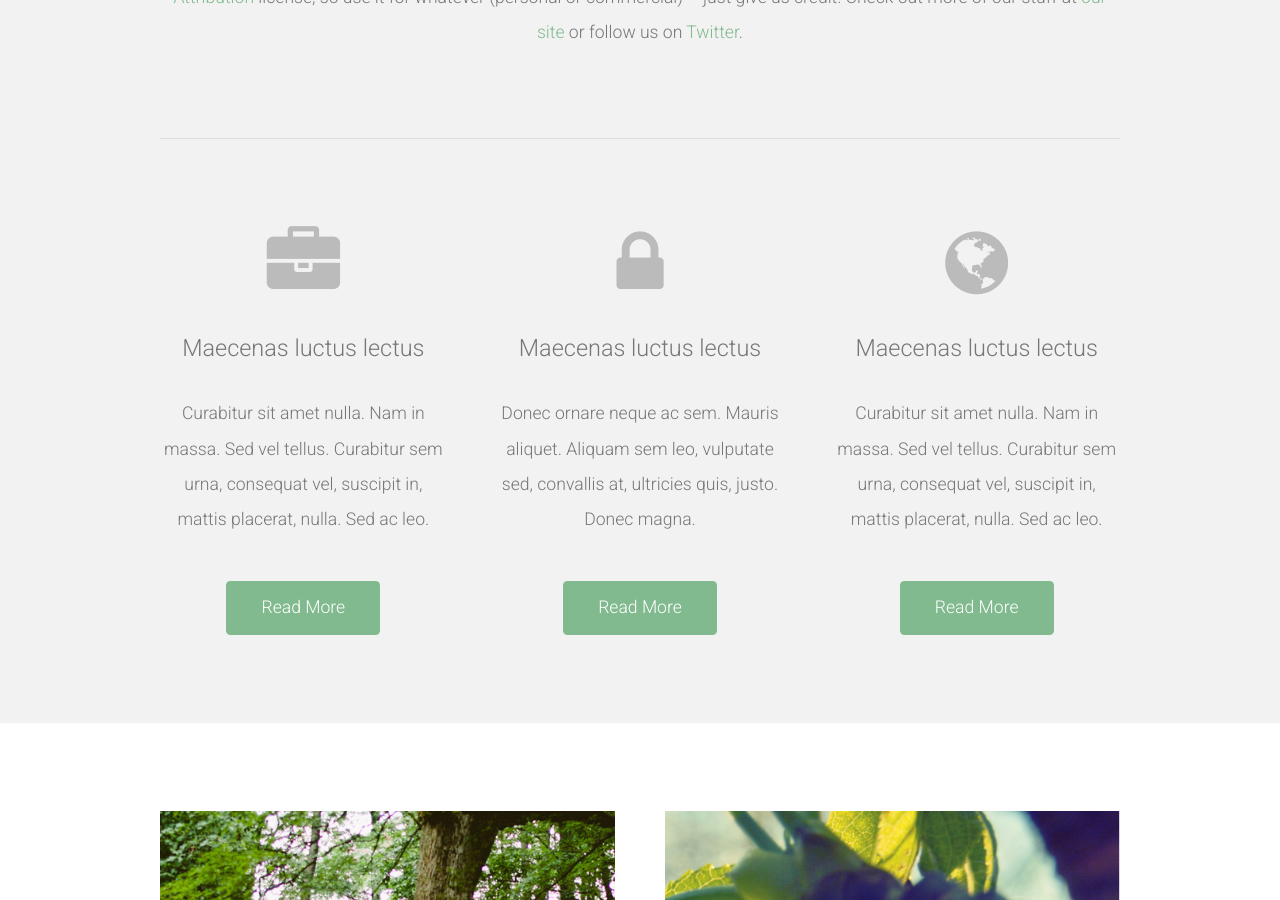
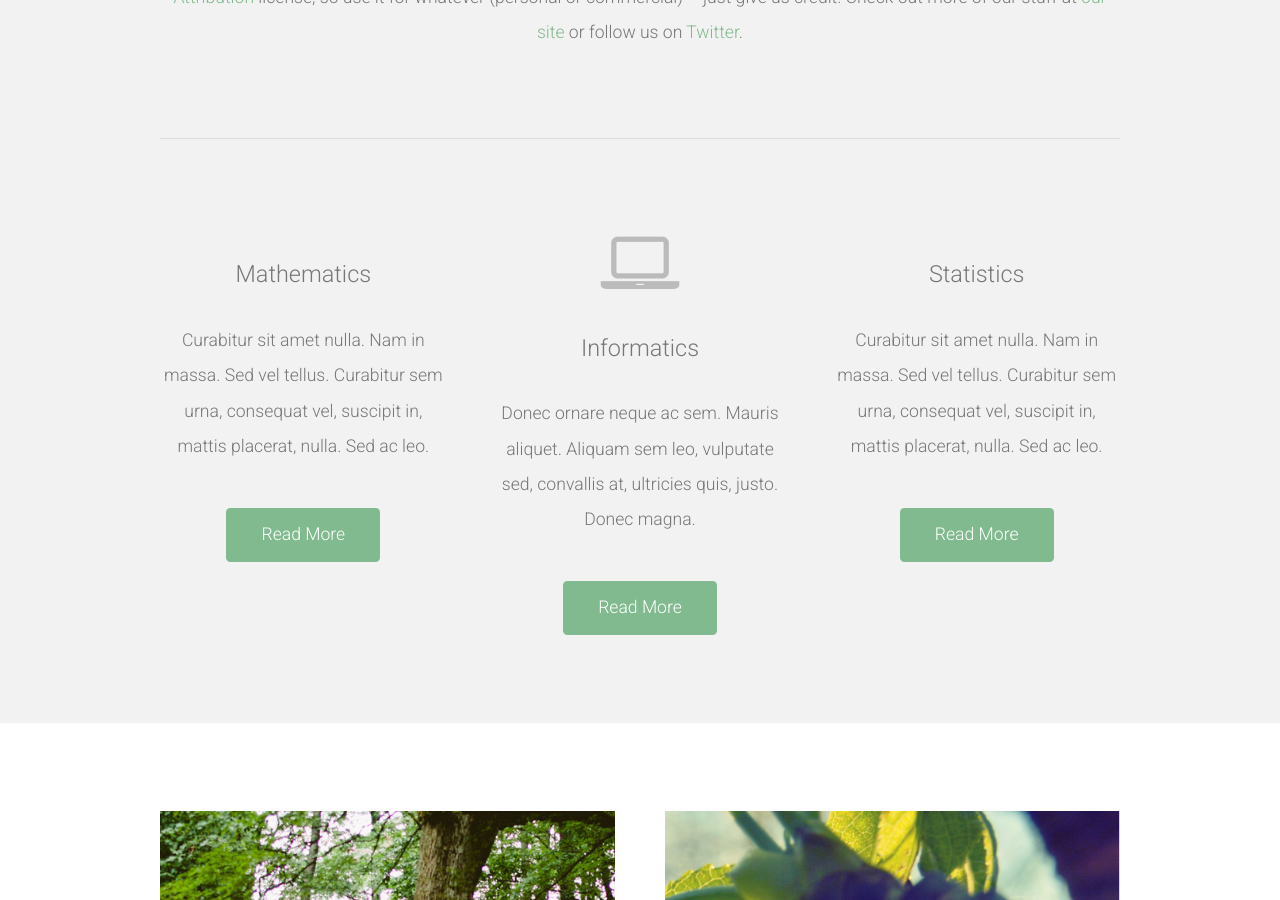
Before and after one commit to mistics/mistics.github.io, a Jekyll site: the page built from index.html, in a window 1280 px wide and 900 px high, scrolled down 591 px. Built offline with Jekyll 4.4.1, drawn with Linux system fonts in a browser that asks for light colours; the list of posts is cut into pages by our own code.

Commit message:
Update index.html

```diff
--- a/index.html
+++ b/index.html
@@ -12,20 +12,20 @@ layout: default
 		<hr />
 		<div class="row">
 			<section class="4u">
-				<span class="pennant"><span class="fa fa-briefcase"></span></span>
-				<h3>Maecenas luctus lectus</h3>
+				<span class="pennant"><span class="fa fa-sigma"></span></span>
+				<h3>Mathematics</h3>
 				<p>Curabitur sit amet nulla. Nam in massa. Sed vel tellus. Curabitur sem urna, consequat vel, suscipit in, mattis placerat, nulla. Sed ac leo.</p>
 				<a href="#" class="button button-style1">Read More</a>
 			</section>
 			<section class="4u">
-				<span class="pennant"><span class="fa fa-lock"></span></span>
-				<h3>Maecenas luctus lectus</h3>
+				<span class="pennant"><span class="fa fa-laptop"></span></span>
+				<h3>Informatics</h3>
 				<p>Donec ornare neque ac sem. Mauris aliquet. Aliquam sem leo, vulputate sed, convallis at, ultricies quis, justo. Donec magna.</p>
 				<a href="#" class="button button-style1">Read More</a>
 			</section>
 			<section class="4u">
-				<span class="pennant"><span class="fa fa-globe"></span></span>
-				<h3>Maecenas luctus lectus</h3>
+				<span class="pennant"><span class="fa fa-chart-bar"></span></span>
+				<h3>Statistics</h3>
 				<p>Curabitur sit amet nulla. Nam in massa. Sed vel tellus. Curabitur sem urna, consequat vel, suscipit in, mattis placerat, nulla. Sed ac leo.</p>
 				<a href="#" class="button button-style1">Read More</a>
 			</section>
```
